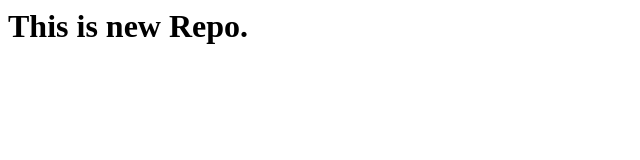
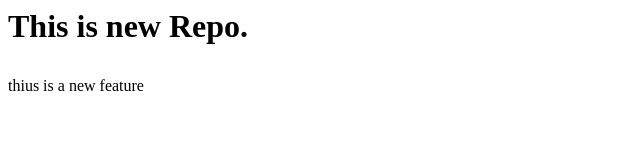
Before and after one commit to rathoreRakshak/localRepo, a plain HTML site: page index.html in a window 1280 px wide. Shown: the whole page, without its empty margins (0-640 px from the left). Drawn offline with Linux system fonts and the light colour scheme.

Commit message:
new feature

```diff
--- a/index.html
+++ b/index.html
@@ -1 +1,2 @@
 <h1><p>This is new Repo.</p></h1>
+<p>thius is a new feature</p>
```
